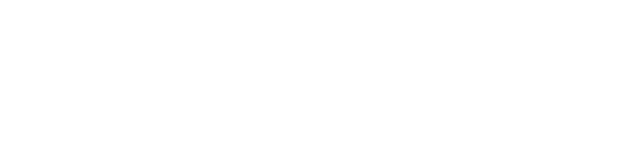
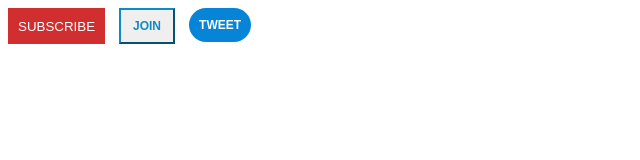
Before and after one commit to 2705jagriti/html-javascript, a plain HTML site: page index.html in a window 1280 px wide. Shown: the whole page, without its empty margins (0-640 px from the left). Drawn offline with Linux system fonts and the light colour scheme.

Commit message:
added more html

```diff
--- a/index.html
+++ b/index.html
@@ -3,7 +3,68 @@
   <head>
     <meta charset="UTF-8" />
     <meta name="viewport" content="width=device-width, initial-scale=1.0" />
-    <title>HTML</title>
+    <title>css basic</title>
+    <style>
+      .one {
+        background: rgba(199, 3, 3, 0.822);
+        color: rgb(255, 255, 255);
+        border: none;
+        height: 36px;
+        /* width: 100px;
+        border-radius: 3px; */
+        padding: 10px;
+        cursor: pointer;
+        vertical-align: top;
+      }
+      .two {
+        color: rgb(14, 139, 198);
+        border-color: rgb(14, 139, 198);
+        /* height: 30px;
+        width: 50px; */
+        padding: 9px 12px;
+        font-size: 12px;
+        font-weight: bold;
+        margin: 0px 10px 0px 10px;
+        cursor: pointer;
+        transform: opacity 2s;
+        vertical-align: top;
+      }
+      .three {
+        background-color: rgb(6, 132, 215);
+        color: white;
+        border-color: rgb(14, 139, 198);
+        border-radius: 25px;
+        border: none;
+        /* height: 30px;
+        width: 70px; */
+        padding: 10px;
+        font-size: 12px;
+        font-weight: bolder;
+        cursor: pointer;
+        vertical-align: top;
+      }
+      .one:hover {
+        opacity: 0.1;
+      }
+      .one:active {
+        opacity: 0.3;
+      }
+      .two:hover {
+        background-color: rgb(14, 139, 198);
+        color: white;
+      }
+      .two:active {
+        opacity: 0.5;
+      }
+      .three:hover {
+        box-shadow: 5px 5px red;
+        opacity: 0.5;
+      }
+    </style>
   </head>
-  <body></body>
+  <body>
+    <button class="one">SUBSCRIBE</button>
+    <button class="two">JOIN</button>
+    <button class="three">TWEET</button>
+  </body>
 </html>
```
Also changed, not shown: text.html (added, +64 -0 lines), contact.html (deleted).
